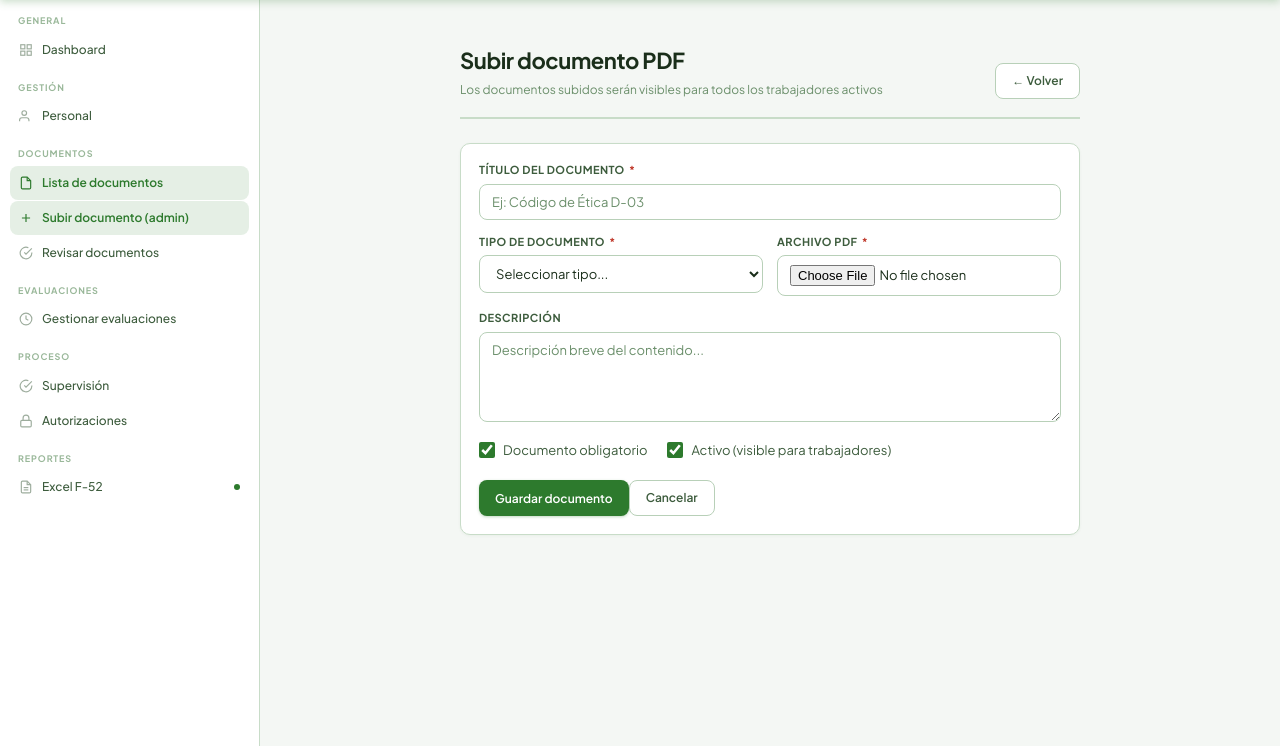
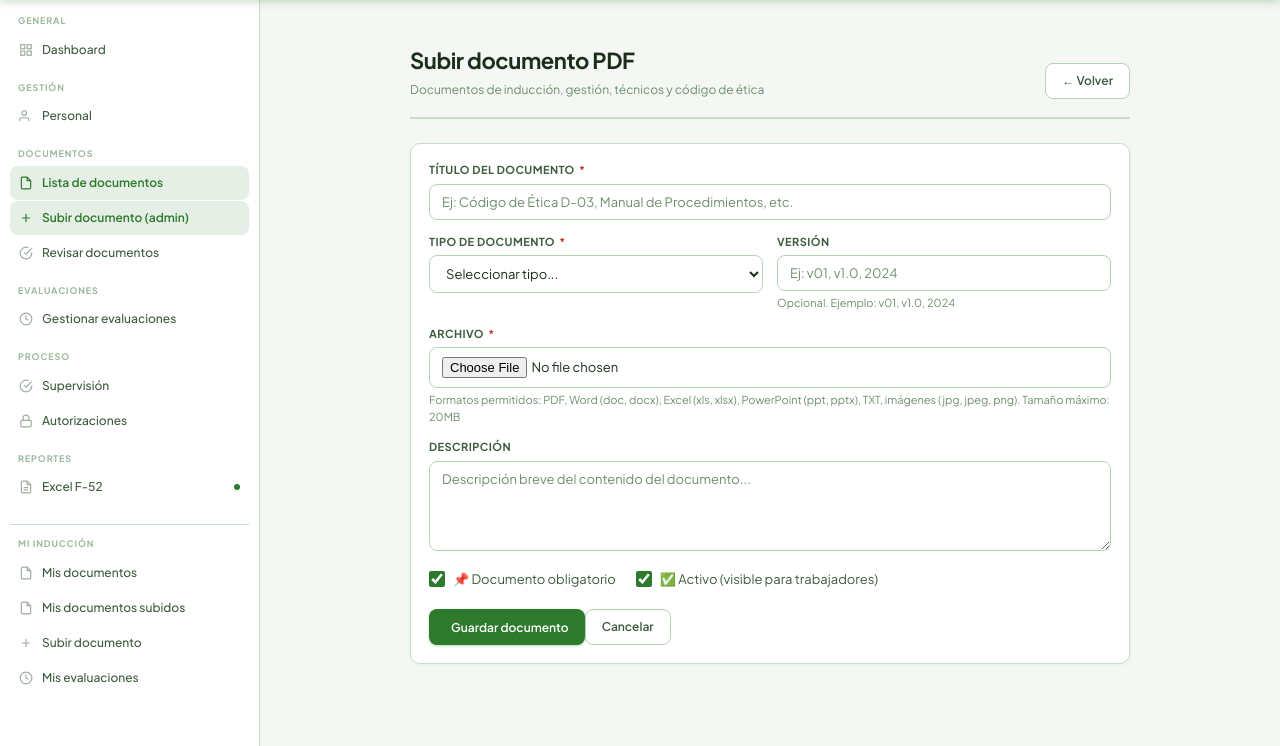
Before and after one commit to LuisTurpo/sistema_induccion_INIA, a Django app: page /documentos/subir/ in a window 1280 px wide. Shown: the part 54-800 px from the top of the page. Run offline with Django 5.2, Linux system fonts and the light colour scheme; a user stored in the database is signed in; tables that the repository leaves empty hold one stand-in row (values such as "Sample post").

Commit message:
ultimos cambios

```diff
--- a/templates/base.html
+++ b/templates/base.html
@@ -1,3 +1,4 @@
+{% load static %}
 <!DOCTYPE html>
 <html lang="es">
 <head>
@@ -5,6 +6,8 @@
   <meta name="viewport" content="width=device-width, initial-scale=1">
   <title>{% block title %}LABSAF — Sistema F-52{% endblock %}</title>
   <link href="https://fonts.googleapis.com/css2?family=Plus+Jakarta+Sans:wght@300;400;500;600;700&family=JetBrains+Mono:wght@400;500&display=swap" rel="stylesheet">
+  <link rel="icon" type="image/png" href="{% static 'img/favicon.png' %}">
+  <link rel="apple-touch-icon" href="{% static 'img/favicon.png' %}">
   <style>
     :root {
       /* ── Paleta INIA: Verde agrícola + Blanco limpio ── */
@@ -535,11 +538,6 @@
     </div>
   </a>
 
-  <!--
-    ✅ TOPBAR SOLO MÓDULOS PRINCIPALES
-    =================================
-    Aquí solo van los módulos de alto nivel
-  -->
   <nav class="topnav">
     {% if user.es_admin %}
       <a href="{% url 'personal:lista' %}"     class="tnav-link {% if '/personal' in request.path %}active{% endif %}">Personal</a>
@@ -570,11 +568,6 @@
 
 <div class="app-layout">
   <aside class="sidebar">
-    <!--
-      ✅ SIDEBAR = OPCIONES DENTRO DEL MÓDULO ACTUAL
-      ================================================
-      El sidebar cambia según el módulo activo
-    -->
 
     {% if user.es_admin %}
       <!-- MÓDULO: DASHBOARD -->
@@ -596,7 +589,7 @@
         Personal
       </a>
 
-      <!-- MÓDULO: DOCUMENTOS PDF (con sus sub-opciones) -->
+      <!-- MÓDULO: DOCUMENTOS PDF -->
       <div class="sb-section">Documentos</div>
       <a href="{% url 'documentos:lista' %}" class="sb-item {% if '/documentos' in request.path and 'revisar' not in request.path %}active{% endif %}">
         <svg width="14" height="14" viewBox="0 0 24 24" fill="none" stroke="currentColor" stroke-width="2">
@@ -653,6 +646,35 @@
         </svg>
         Excel F-52
         <div class="sb-dot"></div>
+      </a>
+
+      <!-- ============================================ -->
+      <!-- SECCIÓN AGREGADA: ADMIN COMO TRABAJADOR       -->
+      <!-- ============================================ -->
+      <div class="sb-section" style="margin-top: 20px; border-top: 1px solid var(--borde); padding-top: 12px;">Mi Inducción</div>
+      <a href="{% url 'induccion:mis_documentos' %}" class="sb-item {% if '/induccion' in request.path %}active{% endif %}">
+        <svg width="14" height="14" viewBox="0 0 24 24" fill="none" stroke="currentColor" stroke-width="2">
+          <path d="M14 2H6a2 2 0 00-2 2v16a2 2 0 002 2h12a2 2 0 002-2V8z"/><polyline points="14,2 14,8 20,8"/>
+        </svg>
+        Mis documentos
+      </a>
+      <a href="{% url 'documentos:mis_documentos' %}" class="sb-item">
+        <svg width="14" height="14" viewBox="0 0 24 24" fill="none" stroke="currentColor" stroke-width="2">
+          <path d="M14 2H6a2 2 0 00-2 2v16a2 2 0 002 2h12a2 2 0 002-2V8z"/><polyline points="14,2 14,8 20,8"/>
+        </svg>
+        Mis documentos subidos
+      </a>
+      <a href="{% url 'documentos:subir_usuario' %}" class="sb-item">
+        <svg width="14" height="14" viewBox="0 0 24 24" fill="none" stroke="currentColor" stroke-width="2">
+          <path d="M12 5v14M5 12h14"/>
+        </svg>
+        Subir documento
+      </a>
+      <a href="{% url 'evaluaciones:mis_evaluaciones' %}" class="sb-item {% if '/mis' in request.path %}active{% endif %}">
+        <svg width="14" height="14" viewBox="0 0 24 24" fill="none" stroke="currentColor" stroke-width="2">
+          <circle cx="12" cy="12" r="10"/><polyline points="12,6 12,12 16,14"/>
+        </svg>
+        Mis evaluaciones
       </a>
 
     {% elif user.es_supervisor %}
--- a/templates/documentos/form.html
+++ b/templates/documentos/form.html
@@ -1,11 +1,11 @@
 {% extends 'base.html' %}
 {% block title %}{{ titulo }} — LABSAF{% endblock %}
 {% block content %}
-<div style="max-width:620px;margin:0 auto">
+<div style="max-width:720px;margin:0 auto">
   <div class="page-head">
     <div>
       <div class="page-title">{{ titulo }}</div>
-      <div class="page-sub">Los documentos subidos serán visibles para todos los trabajadores activos</div>
+      <div class="page-sub">Documentos de inducción, gestión, técnicos y código de ética</div>
     </div>
     <a href="{% url 'documentos:lista' %}" class="btn btn-ghost">← Volver</a>
   </div>
@@ -18,7 +18,7 @@
         <div class="fg">
           <label>Título del documento <span class="req">*</span></label>
           <input type="text" name="titulo" class="fc {% if form.titulo.errors %}err{% endif %}"
-                 placeholder="Ej: Código de Ética D-03"
+                 placeholder="Ej: Código de Ética D-03, Manual de Procedimientos, etc."
                  value="{{ form.titulo.value|default:'' }}" required>
           {% if form.titulo.errors %}<div class="ferr">{{ form.titulo.errors.0 }}</div>{% endif %}
         </div>
@@ -36,39 +36,68 @@
             {% if form.tipo.errors %}<div class="ferr">{{ form.tipo.errors.0 }}</div>{% endif %}
           </div>
           <div class="fg">
-            <label>Archivo PDF {% if not form.instance.pk %}<span class="req">*</span>{% endif %}</label>
-            <input type="file" name="archivo" class="fc" accept=".pdf"
-                   {% if not form.instance.pk %}required{% endif %}>
-            {% if form.instance.pk and form.instance.archivo %}
-              <div class="hint">Archivo actual: <a href="{{ form.instance.archivo.url }}" target="_blank" style="color:var(--verde)">ver PDF</a>. Deja vacío para mantener.</div>
-            {% endif %}
-            {% if form.archivo.errors %}<div class="ferr">{{ form.archivo.errors.0 }}</div>{% endif %}
+            <label>Versión</label>
+            <input type="text" name="version" class="fc"
+                   placeholder="Ej: v01, v1.0, 2024"
+                   value="{{ form.version.value|default:'' }}">
+            <div class="hint">Opcional. Ejemplo: v01, v1.0, 2024</div>
           </div>
+        </div>
+
+        <div class="fg">
+          <label>Archivo <span class="req">*</span></label>
+          <input type="file" name="archivo" class="fc"
+                 accept=".pdf,.doc,.docx,.xls,.xlsx,.ppt,.pptx,.txt,.jpg,.jpeg,.png"
+                 {% if not form.instance.pk %}required{% endif %}>
+          <div class="hint">
+            Formatos permitidos: PDF, Word (doc, docx), Excel (xls, xlsx), PowerPoint (ppt, pptx),
+            TXT, imágenes (jpg, jpeg, png). Tamaño máximo: 20MB
+          </div>
+          {% if form.instance.pk and form.instance.archivo %}
+            <div class="hint mt-8">
+              Archivo actual:
+              <a href="{{ form.instance.archivo.url }}" target="_blank" style="color:var(--verde)">
+                {% if form.instance.archivo.name|lower|slice:"-4:" == '.pdf' %}
+                  📄 Ver PDF
+                {% elif form.instance.archivo.name|lower|slice:"-5:" == '.docx' %}
+                  📝 Ver Word
+                {% elif form.instance.archivo.name|lower|slice:"-4:" == '.xls' or form.instance.archivo.name|lower|slice:"-5:" == '.xlsx' %}
+                  📊 Ver Excel
+                {% else %}
+                  📁 Ver archivo
+                {% endif %}
+              </a>
+              . Deja vacío para mantener el actual.
+            </div>
+          {% endif %}
+          {% if form.archivo.errors %}<div class="ferr">{{ form.archivo.errors.0 }}</div>{% endif %}
         </div>
 
         <div class="fg">
           <label>Descripción</label>
           <textarea name="descripcion" class="fc" rows="3"
-                    placeholder="Descripción breve del contenido...">{{ form.descripcion.value|default:'' }}</textarea>
+                    placeholder="Descripción breve del contenido del documento...">{{ form.descripcion.value|default:'' }}</textarea>
         </div>
 
-        <div class="flex gap-20" style="margin-bottom:20px">
+        <div class="flex gap-20" style="margin-bottom:20px; flex-wrap: wrap;">
           <label style="display:flex;align-items:center;gap:8px;cursor:pointer;font-size:13px;color:var(--txt2)">
             <input type="checkbox" name="obligatorio"
                    {% if form.obligatorio.value %}checked{% endif %}
                    style="accent-color:var(--verde);width:16px;height:16px">
-            Documento obligatorio
+            📌 Documento obligatorio
           </label>
           <label style="display:flex;align-items:center;gap:8px;cursor:pointer;font-size:13px;color:var(--txt2)">
             <input type="checkbox" name="activo"
                    {% if form.activo.value != False %}checked{% endif %}
                    style="accent-color:var(--verde);width:16px;height:16px">
-            Activo (visible para trabajadores)
+            ✅ Activo (visible para trabajadores)
           </label>
         </div>
 
         <div class="flex gap-10">
-          <button type="submit" class="btn btn-primary">Guardar documento</button>
+          <button type="submit" class="btn btn-primary">
+            <i class="fas fa-save"></i> Guardar documento
+          </button>
           <a href="{% url 'documentos:lista' %}" class="btn btn-ghost">Cancelar</a>
         </div>
       </form>
--- a/templates/personal/crear.html
+++ b/templates/personal/crear.html
@@ -4,9 +4,9 @@
 <style>
 .max-700 { max-width: 700px; }
 .wizard-card { background: var(--bg2); border: 1px solid var(--borde); border-radius: var(--r3); overflow: hidden; }
-.wizard-header { background: linear-gradient(135deg, #0a1628, #0f2040); padding: 20px 24px; border-bottom: 1px solid var(--borde); }
-.wizard-h-title { font-size: 16px; font-weight: 700; color: var(--txt); margin-bottom: 3px; }
-.wizard-h-sub   { font-size: 11px; color: var(--txt3); }
+.wizard-header { background: var(--verde); padding: 20px 24px; border-bottom: 1px solid var(--verde2); }
+.wizard-h-title { font-size: 16px; font-weight: 700; color: #fff; margin-bottom: 3px; }
+.wizard-h-sub   { font-size: 11px; color: rgba(255,255,255,.7); }
 .step-body { padding: 24px; }
 .step-actions { padding: 16px 24px; border-top: 1px solid var(--borde); background: var(--bg3); display: flex; justify-content: space-between; align-items: center; }
 </style>
```
Also changed, not shown: templates/induccion/mis_documentos.html (+5 -3 lines), templates/users/login.html (+13 -8 lines), users/views.py (+15 -0 lines), static/img/favicon.png (added), static/img/logoinia.png (added). Lines whose indentation alone changed are shown as unchanged.
